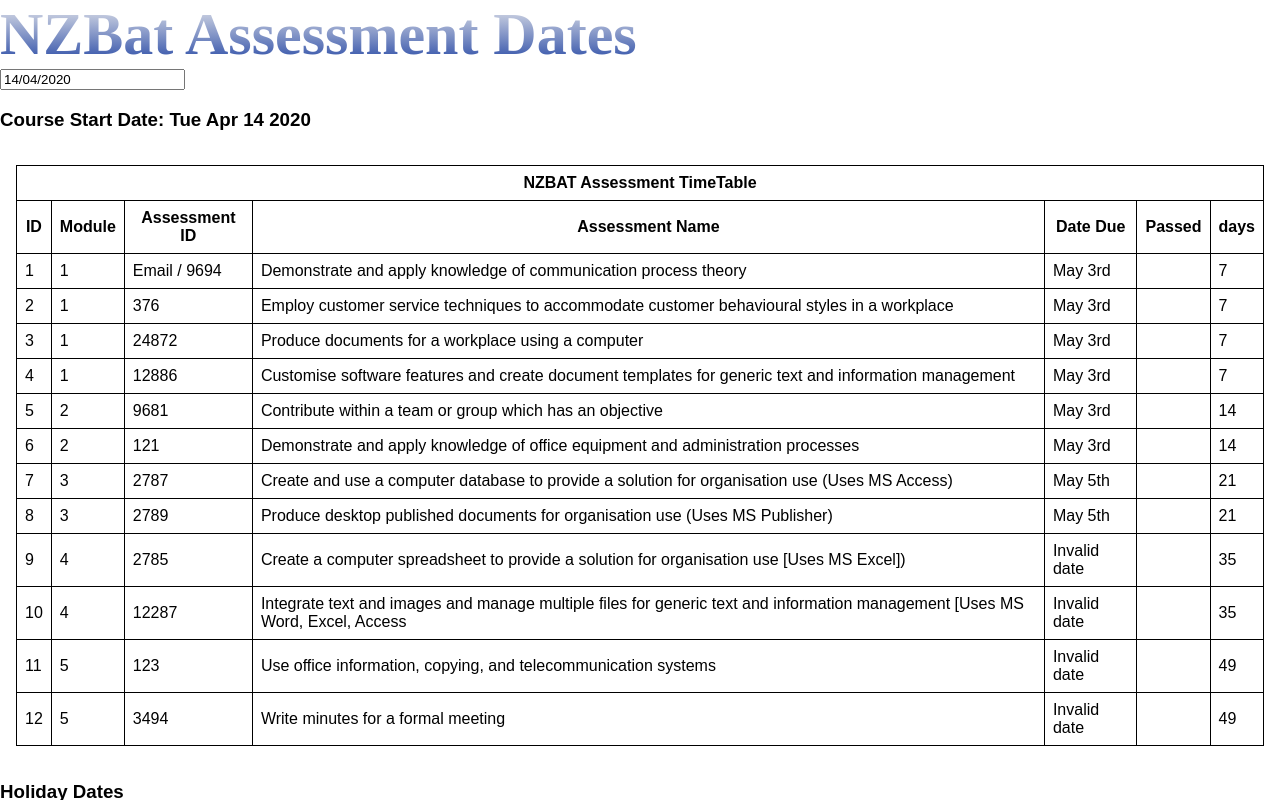
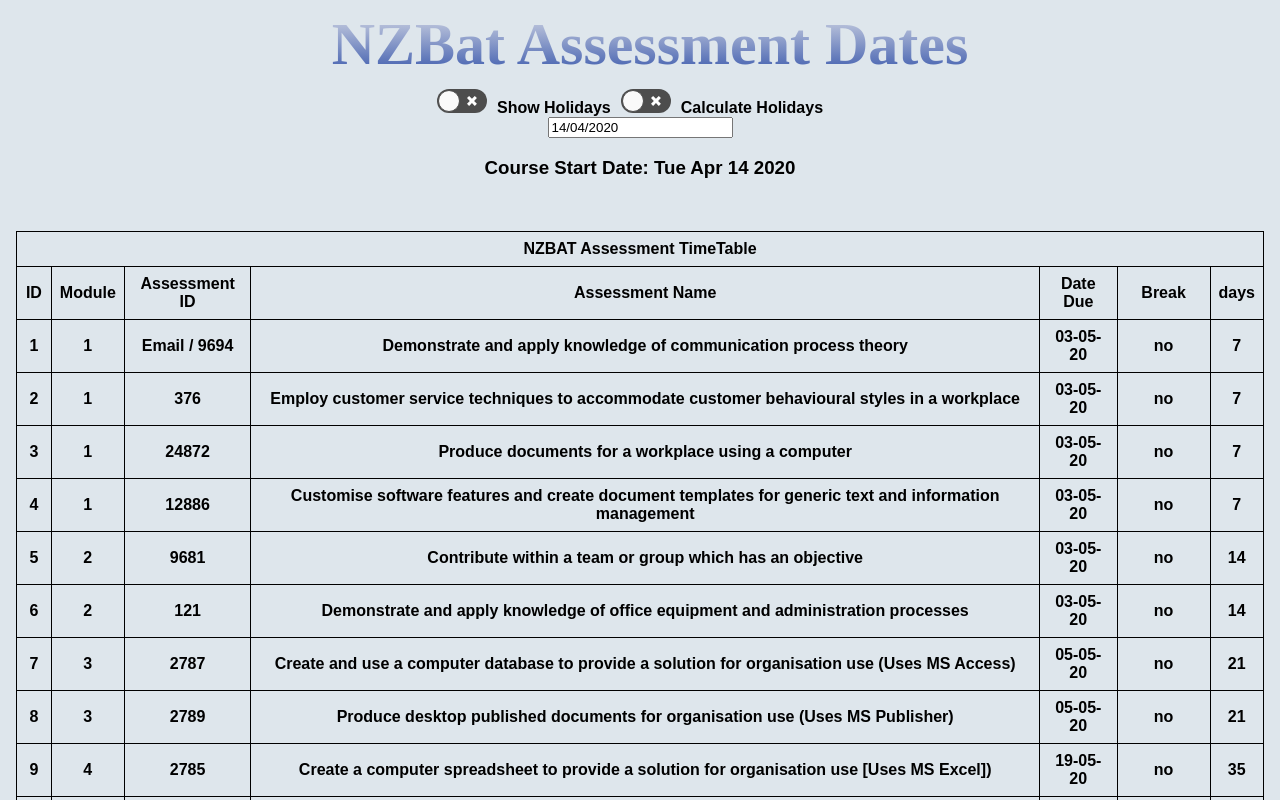
Before and after one commit to Netchicken/NZBATTimetableGenerator, a React (Create React App) app: page / in a window 1280 px wide. Shown: the top 800 px of the page. Built offline with nearby package versions, Linux system fonts and the light colour scheme.

Commit message:
another day another bugfix

```diff
--- a/package.json
+++ b/package.json
@@ -14,6 +14,7 @@
     "react-router-dom": "^5.1.2",
     "react-scripts": "3.4.1",
     "react-table": "^7.0.4",
+    "react-toggle": "^4.1.1",
     "styled-components": "^5.1.0"
   },
   "scripts": {
--- a/public/index.html
+++ b/public/index.html
@@ -24,7 +24,7 @@
       work correctly both with client-side routing and a non-root public URL.
       Learn how to configure a non-root public URL by running `npm run build`.
     -->
-    <title>React App</title>
+    <title>NZBAT TimeTable</title>
   </head>
   <body>
     <noscript>You need to enable JavaScript to run this app.</noscript>
--- a/src/App.css
+++ b/src/App.css
@@ -4,14 +4,14 @@
 
 body {
   font-family: "montserrat", sans-serif;
-  /* background-color: #adc9e4; */
+  background-color: #dee6ec;
   /* text-align: center; */
   /* height: 100% !important; */
 }
 
 .container {
-  display: flex;
-  flex-flow: row wrap;
+  /* display: flex;
+  flex-flow: row wrap; */
   font-weight: bold;
   text-align: center;
 }
@@ -76,17 +76,17 @@ body {
     text-shadow: 1px px rgba(50, 50, 70, 0.5);
 } */
 h2 h3 {
-  color: #fff;
+  color: rgb(194, 12, 240);
   font-size: 40px;
   font-weight: 200;
-  text-align: center;
+  /* text-align: center; */
 }
 
 h4 {
-  color: #fff;
+  color: rgb(71, 9, 241);
   font-size: 30px;
   font-weight: 200;
-  text-align: center;
+  /* text-align: center; */
 }
 
 .winLose {
--- a/src/Assets/Assessments.json
+++ b/src/Assets/Assessments.json
@@ -6,7 +6,8 @@
     "AssName": "Demonstrate and apply knowledge of communication process theory ",
     "DueDate": "",
     "passed": false,
-    "days": 7
+    "days": 7,
+    "holiday": ""
   },
   {
     "id": 2,
@@ -15,7 +16,8 @@
     "AssName": "Employ customer service techniques to accommodate customer behavioural styles in a workplace",
     "DueDate": "",
     "passed": false,
-    "days": 7
+    "days": 7,
+    "holiday": ""
   },
   {
     "id": 3,
@@ -24,7 +26,8 @@
     "AssName": "Produce documents for a workplace using a computer",
     "DueDate": "",
     "passed": false,
-    "days": 7
+    "days": 7,
+    "holiday": ""
   },
   {
     "id": 4,
@@ -33,7 +36,8 @@
     "AssName": "Customise software features and create document templates for generic text and information management",
     "DueDate": "",
     "passed": false,
-    "days": 7
+    "days": 7,
+    "holiday": ""
   },
   {
     "id": 5,
@@ -42,7 +46,8 @@
     "AssName": "Contribute within a team or group which has an objective",
     "DueDate": "",
     "passed": false,
-    "days": 14
+    "days": 14,
+    "holiday": ""
   },
   {
     "id": 6,
@@ -51,7 +56,8 @@
     "AssName": "Demonstrate and apply knowledge of office equipment and administration processes ",
     "DueDate": "",
     "passed": false,
-    "days": 14
+    "days": 14,
+    "holiday": ""
   },
   {
     "id": 7,
@@ -60,7 +66,8 @@
     "AssName": "Create and use a computer database to provide a solution for organisation use (Uses MS Access)",
     "DueDate": "",
     "passed": false,
-    "days": 21
+    "days": 21,
+    "holiday": ""
   },
   {
     "id": 8,
@@ -69,7 +76,8 @@
     "AssName": "Produce desktop published documents for organisation use (Uses MS Publisher)",
     "DueDate": "",
     "passed": false,
-    "days": 21
+    "days": 21,
+    "holiday": ""
   },
   {
     "id": 9,
@@ -78,7 +86,8 @@
     "AssName": "Create a computer spreadsheet to provide a solution for organisation use [Uses MS Excel])",
     "DueDate": "",
     "passed": false,
-    "days": 35
+    "days": 35,
+    "holiday": ""
   },
   {
     "id": 10,
@@ -87,7 +96,8 @@
     "AssName": "Integrate text and images and manage multiple files for generic text and information management [Uses MS Word, Excel, Access ",
     "DueDate": "",
     "passed": false,
-    "days": 35
+    "days": 35,
+    "holiday": ""
   },
   {
     "id": 11,
@@ -96,7 +106,8 @@
     "AssName": "Use office information, copying, and telecommunication systems ",
     "DueDate": "",
     "passed": false,
-    "days": 49
+    "days": 49,
+    "holiday": ""
   },
   {
     "id": 12,
@@ -105,6 +116,7 @@
     "AssName": "Write minutes for a formal meeting",
     "DueDate": "",
     "passed": false,
-    "days": 49
+    "days": 49,
+    "holiday": ""
   }
 ]
--- a/src/components/Dates.js
+++ b/src/components/Dates.js
@@ -3,42 +3,113 @@ import collegeHolidays from "../Assets/Holidays.json";
 import moment from "moment";
 //https://www.sitepoint.com/managing-dates-times-using-moment-js/
 
-export function loadAssessmentsFile(startDate) {
+export function loadAssessmentsFile(
+  startDate,
+  ShowHolidays,
+  CalculateHolidays
+) {
   const data = assessemnts; //load from file
-
+  const holidaysData = collegeHolidays; //load from file
+  var addDaysAfterBreak = 0; //must be global
   console.log("date.js dateStart in", startDate);
   var date = new Date(startDate); //convert string to date
 
-  var allHolidays = GenerateHolidayDates();
-
   //loop through each entry and calculate dates adding days to assessment
   //moment(date, "DD-MM-YY") this is only parsing date, not formatting date
-  const AssWithDates = data.map(item => {
+  const AssWithDates = data.map((item) => {
+    //add startdate to days for each assessment return new date
     var newdate = new Date(moment(date, "DD-MM-YY").add(item.days, "d"));
     newdate = moment(newdate).format("DD-MM-YY");
+    // console.log("date.js newdate", newdate);
 
-    //compare holiday dates with assessment dates
-    allHolidays.map(item => {
-      console.log("date match assess date ", newdate);
-      // console.log("date match holiday date ", item.daysbreak);
-      //if the day is in the holiday dates
-      if (item.daysbreak.includes(newdate)) {
-        // make the duedate the last day of the holiday and count the date difference to add to the folling dates
-        newdate = new Date(
-          moment(item.daysbreak[item.daysbreak.length - 1]).format("DD-MM-YY")
-        );
-        console.log("date match ", "true " + newdate);
-        //    newdate.add(item.days,"d"); //add in the holidays
-      }
-      console.log("date match ", "false");
-    });
-
-    item.DueDate = moment(newdate).format("MMM Do"); //format date for viewing
-    console.log("out", item.DueDate);
+    //todo Fix formatting with localenewdate; //
+    item.DueDate = newdate; //    moment(newdate).format("dddd, MMMM Do YY"); //format date for viewing
+    console.log("out ", item.DueDate + " " + item.holiday);
     return item;
   });
 
+  //Pass in the entire Array instead of nesting it.
+  // if (CalculateHolidays) {
+  //compare holiday dates with assessment dates
+  const outputdata = HolidayMap(
+    AssWithDates,
+    addDaysAfterBreak,
+    ShowHolidays,
+    holidaysData
+  );
+
+  return outputdata;
+  // }
+
+  // return AssWithDates;
+}
+
+//newdate = startdate + days to assesment
+//item = data row from assessments
+function HolidayMap(
+  AssWithDates,
+  addDaysAfterBreak,
+  ShowHolidays,
+  holidaysData
+) {
+  //holds the unmutated date to subtract from the mutated date to get day count
+
+  var allHolidays = GenerateHolidayDates(holidaysData);
+
+  AssWithDates.map((item) => {
+    allHolidays.map((item2) => {
+      //console.log("date match assess date ", newdate);
+
+      //if the day is in the holiday dates
+      if (item2.daysbreak.includes(item.DueDate)) {
+        // make the duedate the last day of the holiday
+        var oldDueDate = item.DueDate; //keep the old due date to work out date diff
+        //item.DueDate is the new assessment end date, its the date match from the holidays array
+        item.DueDate = item2.daysbreak[item2.daysbreak.length - 1];
+
+        //new Date(moment(item2.daysbreak[item2.daysbreak.length - 1]).format("DD-MM-YY")
+        // );
+        console.log(
+          "date match ",
+          "true " +
+            oldDueDate +
+            " ==> " +
+            item2.daysbreak[item2.daysbreak.length - 1]
+        );
+
+        //   if (ShowHolidays) {
+        // count days to add to next assessments
+        addDaysAfterBreak += addDaysAfterBreakF(oldDueDate, item.DueDate); //covers multiple holidays
+        console.log("date addDaysAfterBreak ", addDaysAfterBreak);
+        // }
+
+        item.holiday = item2.name + " Break";
+
+        //    newdate.add(item.days,"d"); //add in the holidays
+
+        //if there IS NO match with the holidays, then you still need to add on the difference for the LAST holiday up the tree, all dates get pushed later.
+      } else {
+        item.holiday = "no";
+      }
+      //   if (addDaysAfterBreak !== isNaN) {
+      //     item.DueDate = new Date(
+      //       moment(item.DueDate).add(addDaysAfterBreak, "days")
+      //     );
+      //     console.log("date match false", item.DueDate);
+      //   } else {
+      //     console.log("date match false", item.DueDate);
+      //   }
+      // }
+    });
+  });
+  //}
   return AssWithDates;
+}
+//Find the difference between dates and add them to assessment dates https://www.sitepoint.com/managing-dates-times-using-moment-js/
+function addDaysAfterBreakF(oldNewDate, newdate) {
+  const dateOld = moment(oldNewDate);
+  const dateNew = moment(newdate); //.format("DD-MM-YY").toString();
+  return dateOld.diff(dateNew, "days"); //covers multiple holidays
 }
 
 export function GetHolidayData() {
@@ -47,11 +118,11 @@ export function GetHolidayData() {
   return holidays;
 }
 
+//Working
 export function GenerateHolidayDates() {
-  const holidays = collegeHolidays;
-
   //push all the days that are a break to daysbreak array
-  const allHolidays = holidays.map(item => {
+  const holidaysData = collegeHolidays; //load from file THIS IS NOT GOOD!!!!
+  const allHolidays = holidaysData.map((item) => {
     var holidayStartDate = new Date(moment(item.startDate, "DD-MM-YY")); //turn the date string to a date
     //loop through the days and add 1
     var i = 1;
--- a/src/components/Home.js
+++ b/src/components/Home.js
@@ -1,25 +1,28 @@
 import React from "react";
 import Table2 from "./Table2";
-
+import "../App.css";
 import DatePicker from "react-datepicker";
 import "react-datepicker/dist/react-datepicker.css";
 import {
   loadAssessmentsFile,
   GenerateHolidayDates,
-  GetHolidayData
+  GetHolidayData,
 } from "../components/Dates";
+
+import Toggle from "react-toggle";
+import "react-toggle/style.css";
+
 var startdate2 = new Date();
+
 class Home extends React.Component {
   constructor(props) {
     super(props);
     this.state = {
-      startDate: new Date()
+      startDate: new Date(),
+      ShowHolidays: false,
+      CalculateHolidays: false,
     };
   }
-
-  // GenerateHolidayDates().map(item => {
-  //   console.log(item);
-  // });
 
   handleCalendarClose = () => {
     console.log("Calendar closed", startdate2);
@@ -27,13 +30,27 @@ class Home extends React.Component {
 
   handleCalendarOpen = () => console.log("Calendar opened");
 
-  handleChange = date => {
+  ShowHolidaysChange = (event) => {
+    this.setState(() => ({
+      ShowHolidays: !this.state.ShowHolidays,
+    }));
+    console.log("ShowHolidays ", this.state.ShowHolidays);
+  };
+
+  CalculateHolidaysChange = (event) => {
+    this.setState(() => ({
+      CalculateHolidays: !this.state.CalculateHolidays,
+    }));
+    console.log("CalculateHolidays ", this.state.CalculateHolidays);
+  };
+
+  handleChange = (date) => {
     // startdate2 = date.toDateString();
     console.log("startdate handlechange ", startdate2);
 
     this.setState(
       () => ({
-        startDate: date
+        startDate: date,
       }),
       () => {}
     );
@@ -41,8 +58,21 @@ class Home extends React.Component {
 
   render() {
     return (
-      <div>
+      <div className="container">
         <h1>NZBat Assessment Dates</h1>
+        <Toggle
+          // id="cheese-status"
+          defaultChecked={this.state.ShowHolidays}
+          onChange={this.ShowHolidaysChange}
+        />
+        <label htmlFor="cheese-status">Show Holidays</label>
+
+        <Toggle
+          //  id="cheese-status"
+          defaultChecked={this.state.CalculateHolidays}
+          onChange={this.CalculateHolidaysChange}
+        />
+        <label htmlFor="cheese-status">Calculate Holidays</label>
         <span>
           <DatePicker
             selected={this.state.startDate}
@@ -58,8 +88,13 @@ class Home extends React.Component {
           />
           <h3>Course Start Date: {this.state.startDate.toDateString()}</h3>
         </span>
-        <Table2 startDate={this.state.startDate.toDateString()}></Table2>
+        <Table2
+          startDate={this.state.startDate.toDateString()}
+          ShowHolidays={this.state.ShowHolidays}
+          CalculateHolidays={this.state.CalculateHolidays}></Table2>
+
         <h3>Holiday Dates</h3>
+
         {GetHolidayData().map((item, index) => {
           return (
             <ul className="list-group list-group-flush">
@@ -70,6 +105,7 @@ class Home extends React.Component {
           );
         })}
         <h3>Each Holiday Dates</h3>
+
         {GenerateHolidayDates().map((item, index) => {
           return (
             <ul className="list-group list-group-flush">
--- a/src/components/Table2.js
+++ b/src/components/Table2.js
@@ -7,7 +7,7 @@ import styled from "styled-components";
 import {
   loadAssessmentsFile,
   GenerateHolidayDates,
-  GetHolidayData
+  GetHolidayData,
 } from "../components/Dates";
 
 //https://codesandbox.io/s/github/tannerlinsley/react-table/tree/master/examples/basic?file=/src/App.js:1844-1855
@@ -52,19 +52,19 @@ function Table({ columns, data }) {
     getTableBodyProps,
     headerGroups,
     rows,
-    prepareRow
+    prepareRow,
   } = useTable({
     columns,
-    data
+    data,
   });
 
   // Render the UI for your table
   return (
     <table {...getTableProps()}>
       <thead>
-        {headerGroups.map(headerGroup => (
+        {headerGroups.map((headerGroup) => (
           <tr {...headerGroup.getHeaderGroupProps()}>
-            {headerGroup.headers.map(column => (
+            {headerGroup.headers.map((column) => (
               <th {...column.getHeaderProps()}>{column.render("Header")}</th>
             ))}
           </tr>
@@ -75,7 +75,7 @@ function Table({ columns, data }) {
           prepareRow(row);
           return (
             <tr {...row.getRowProps()}>
-              {row.cells.map(cell => {
+              {row.cells.map((cell) => {
                 return <td {...cell.getCellProps()}>{cell.render("Cell")}</td>;
               })}
             </tr>
@@ -148,35 +148,35 @@ function Table2(props) {
         columns: [
           {
             Header: "ID",
-            accessor: "id"
+            accessor: "id",
           },
           {
             Header: "Module",
-            accessor: "group"
+            accessor: "group",
           },
           {
             Header: "Assessment ID",
-            accessor: "AssID"
+            accessor: "AssID",
           },
           {
             Header: "Assessment Name",
-            accessor: "AssName"
+            accessor: "AssName",
           },
 
           {
             Header: "Date Due",
-            accessor: "DueDate"
+            accessor: "DueDate",
           },
           {
-            Header: "Passed",
-            accessor: "passed"
+            Header: "Break",
+            accessor: "holiday",
           },
           {
             Header: "days",
-            accessor: "days"
-          }
-        ]
-      }
+            accessor: "days",
+          },
+        ],
+      },
     ],
     []
   );
@@ -186,9 +186,15 @@ function Table2(props) {
   //https://alligator.io/react/usememo/ watches startDate, if no change just returns the same data without calculating it The dependencies list are the elements useMemo watches: if there are no changes the function result will stay the same, otherwise it will re-run the function.
 
   //startDate is including time so of course it ALWAYS changes!
-  const data = React.useMemo(() => loadAssessmentsFile(props.startDate), [
-    props.startDate
-  ]);
+  const data = React.useMemo(
+    () =>
+      loadAssessmentsFile(
+        props.startDate,
+        props.ShowHolidays,
+        props.CalculateHolidays
+      ),
+    [props.startDate, props.ShowHolidays, props.CalculateHolidays] //this is where change is watched
+  );
 
   return (
     <Styles>
```
Also changed, not shown: 1 other file (tests, documents, lock files or other folders).
